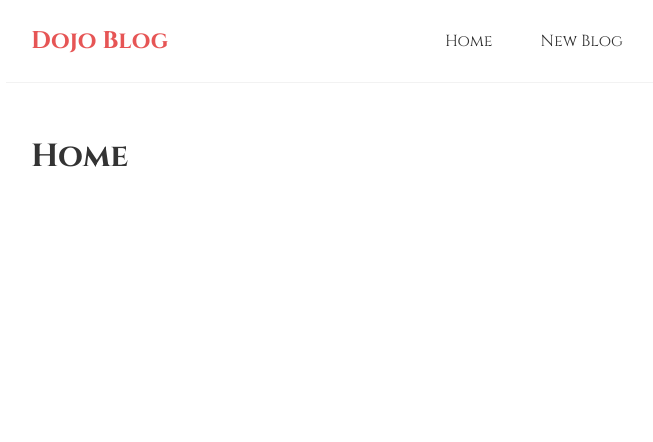
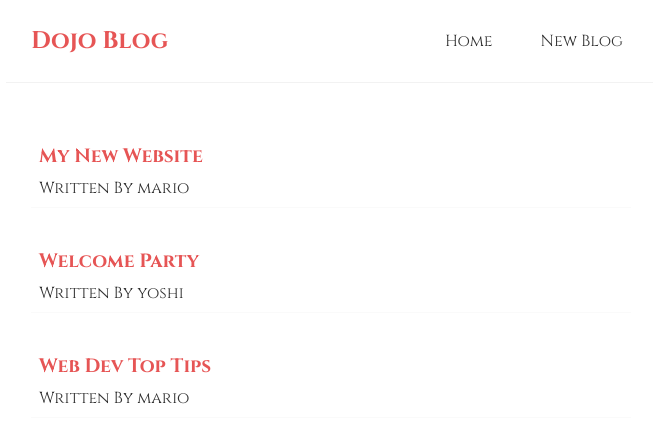
Before and after one commit to AriaPzki/Dojo, a React (Create React App) app: page / in a window 1280 px wide. Shown: the top 442 px of the page, without its empty margins (309-962 px from the left). Built offline with nearby package versions, Linux system fonts and the light colour scheme.

Commit message:
Creating Blogs States

```diff
--- /dev/null
+++ b/src/components/BlogList.js
@@ -0,0 +1,14 @@
+const BlogList = ({ blogs, title }) => {
+  return (
+    <div>
+      {blogs.map((blog) => (
+        <div className="blog-preview" key={blog.id}>
+          <h2>{blog.title}</h2>
+          <p>Written By {blog.author}</p>
+        </div>
+      ))}
+    </div>
+  );
+};
+
+export default BlogList;
--- a/src/components/Home.js
+++ b/src/components/Home.js
@@ -1,6 +1,26 @@
+import { useState } from "react";
 import React from "react";
-
+import BlogList from "./BlogList";
 const Home = () => {
-  return <h1>Home</h1>;
+  const [blogs, setBlogs] = useState([
+    {
+      title: "My New Website",
+      body: "Lorem Ipsum ...",
+      author: "mario",
+      id: 1,
+    },
+    { title: "Welcome Party", body: "Lorem Ipsum ...", author: "yoshi", id: 2 },
+    {
+      title: "Web Dev Top Tips",
+      body: "Lorem Ipsum ...",
+      author: "mario",
+      id: 3,
+    },
+  ]);
+  return (
+    <div>
+      <BlogList blogs={blogs} title="All Blogs" />
+    </div>
+  );
 };
 export default Home;
--- a/src/index.css
+++ b/src/index.css
@@ -35,3 +35,19 @@
   padding: 2rem;
   margin: 20px auto;
 }
+
+/* Blog Preview Style */
+.blog-preview {
+  margin-bottom: 2rem;
+  padding: 0.5rem;
+  cursor: pointer;
+  border-bottom: 1px solid #fafafa;
+}
+.blog-preview h2 {
+  color: rgb(230, 85, 85);
+  margin-bottom: 0.5rem;
+  font-size: 1.2rem;
+}
+.blog-preview:hover {
+  box-shadow: 1px 3px 50px rgba(0, 0, 0, 0.3);
+}
```
